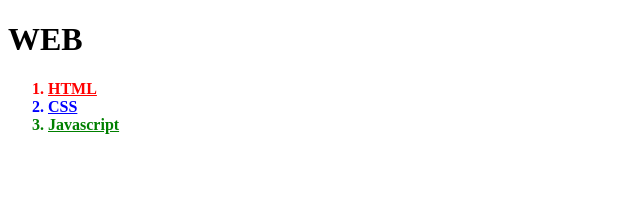
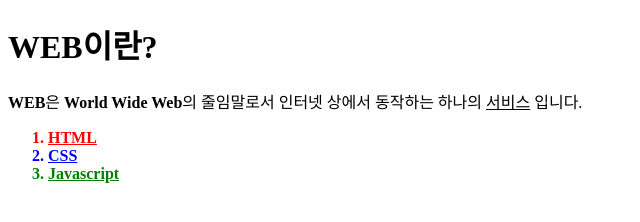
Before and after one commit to jweye1978/firstweb, a plain HTML site: page index.html in a window 1280 px wide. Shown: the whole page, without its empty margins (0-640 px from the left). Drawn offline with Linux system fonts and the light colour scheme.

Commit message:
Add files via upload

```diff
--- a/index.html
+++ b/index.html
@@ -7,10 +7,12 @@
       #one {color: red; font-weight: bolder;}
       #two {color: blue; font-weight: bolder;}
       #three {color: green; font-weight: bolder;}
+      span {font-weight: bolder;}
     </style>
   </head>
   <body>
-    <h1>WEB</h1>
+    <h1>WEB이란?</h1>
+    <p><span>WEB</span>은 <strong>World Wide Web</strong>의 줄임말로서 인터넷 상에서 동작하는 하나의 <u>서비스</u> 입니다.</p>
     <ol>
       <li id="one"><a id="one" href="1.html"target="_blank">HTML</a></li>
       <li id="two"><a id="two" href="2.html"target="_blank">CSS</a></li>
```
